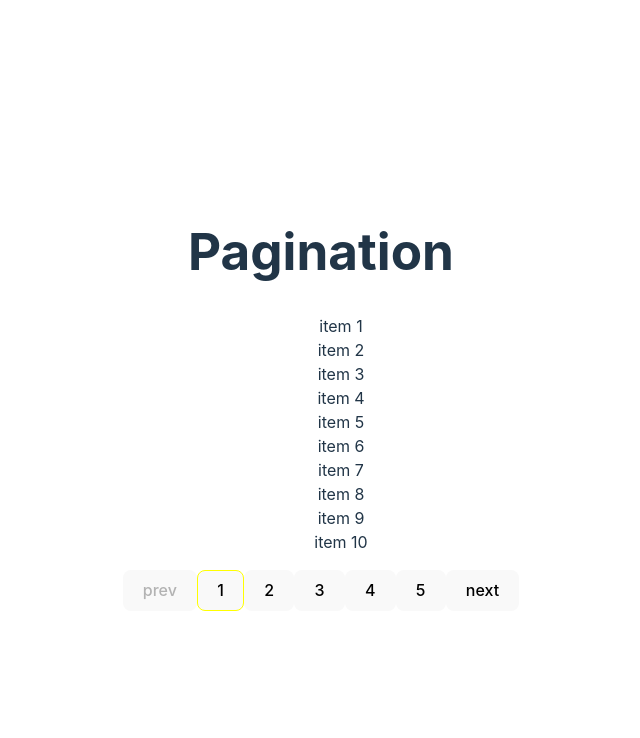
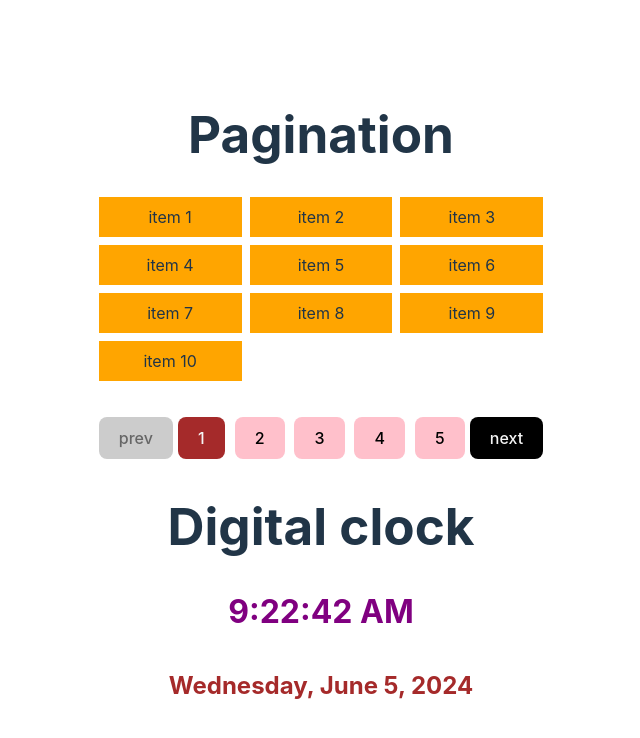
Before and after one commit to partharoyy/react-machine-coding-practice, a React (Vite) app: page / in a window 1280 px wide. Shown: the top 738 px of the page, without its empty margins (319-959 px from the left). Built offline with nearby package versions, Linux system fonts and the light colour scheme.

Commit message:
Updated pagination styling, Added new digital clock component

```diff
--- a/src/App.jsx
+++ b/src/App.jsx
@@ -1,8 +1,14 @@
 import './App.css';
+import DigitalClock from './topics/digitalclock';
 import Pagination from './topics/pagination/pagination';
 
 function App() {
-  return <Pagination />;
+  return (
+    <>
+      <Pagination />
+      <DigitalClock />
+    </>
+  );
 }
 
 export default App;
--- /dev/null
+++ b/src/topics/digitalclock/index.jsx
@@ -0,0 +1,32 @@
+import { useEffect, useState } from 'react';
+
+function DigitalClock() {
+  const [time, setTime] = useState(new Date());
+
+  useEffect(() => {
+    let timerId = setInterval(() => {
+      setTime(new Date());
+    }, 1000);
+
+    return () => {
+      clearInterval(timerId);
+    };
+  }, []);
+
+  return (
+    <div>
+      <h1>Digital clock</h1>
+      <p style={{ color: 'purple', fontWeight: 'bolder', fontSize: '2rem' }}>{time.toLocaleTimeString()}</p>
+      <p style={{ color: 'brown', fontWeight: 'bold', fontSize: '1.5rem' }}>
+        {time.toLocaleDateString(undefined, {
+          weekday: 'long',
+          month: 'long',
+          day: 'numeric',
+          year: 'numeric',
+        })}
+      </p>
+    </div>
+  );
+}
+
+export default DigitalClock;
--- a/src/topics/pagination/pagination.css
+++ b/src/topics/pagination/pagination.css
@@ -1,7 +1,36 @@
 ul {
-  list-style-type: none;
+  list-style: none;
+  display: grid;
+  max-width: 50rem;
+  margin: 2rem auto;
+  grid-template-columns: repeat(3, 1fr);
+  padding: 0;
+  gap: 0.5rem;
 }
 
-.active {
-  border: 1px solid yellow;
+.numberBtn {
+  margin: 0.5rem;
+  background-color: pink;
+  margin: 0.3rem;
 }
+
+.numberBtn.active {
+  background-color: brown;
+  color: whitesmoke;
+}
+
+ul > li {
+  background-color: orange;
+  padding: 0.5rem;
+}
+
+.navBtn {
+  background-color: black;
+  color: whitesmoke;
+}
+
+.navBtn:disabled {
+  background-color: #cccccc;
+  color: #666666;
+  cursor: not-allowed;
+}
--- a/src/topics/pagination/pagination.jsx
+++ b/src/topics/pagination/pagination.jsx
@@ -35,15 +35,19 @@ function Pagination() {
           <li key={item}>{item}</li>
         ))}
       </ul>
-      <button disabled={currentPage === 1} onClick={handlePrevious}>
+      <button disabled={currentPage === 1} onClick={handlePrevious} className='navBtn'>
         prev
       </button>
       {pageButtonArray.map((num) => (
-        <button key={num} onClick={() => handlePageChange(num)} className={currentPage === num ? 'active' : ''}>
+        <button
+          key={num}
+          onClick={() => handlePageChange(num)}
+          className={`numberBtn ${currentPage === num ? 'active' : ''}`}
+        >
           {num}
         </button>
       ))}
-      <button disabled={currentPage === totalPages} onClick={handleNext}>
+      <button disabled={currentPage === totalPages} onClick={handleNext} className='navBtn'>
         next
       </button>
     </div>
```
